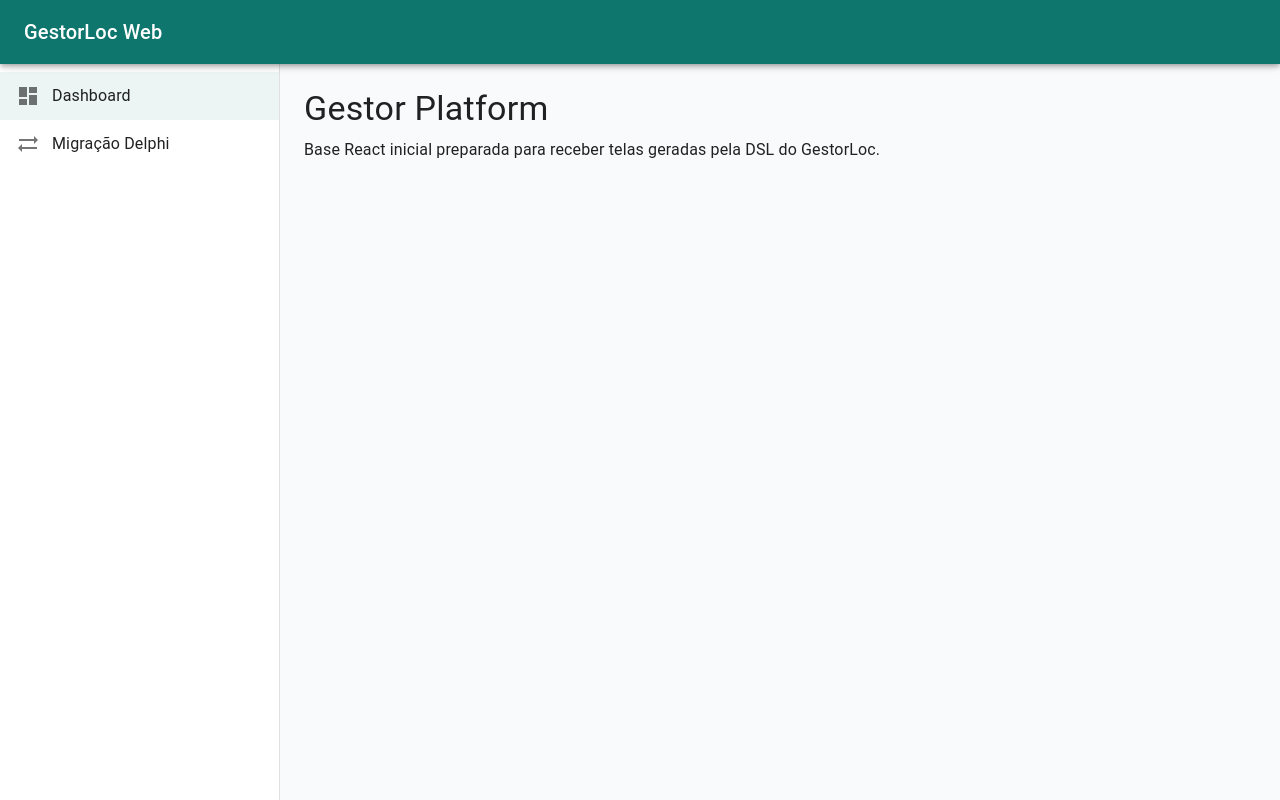
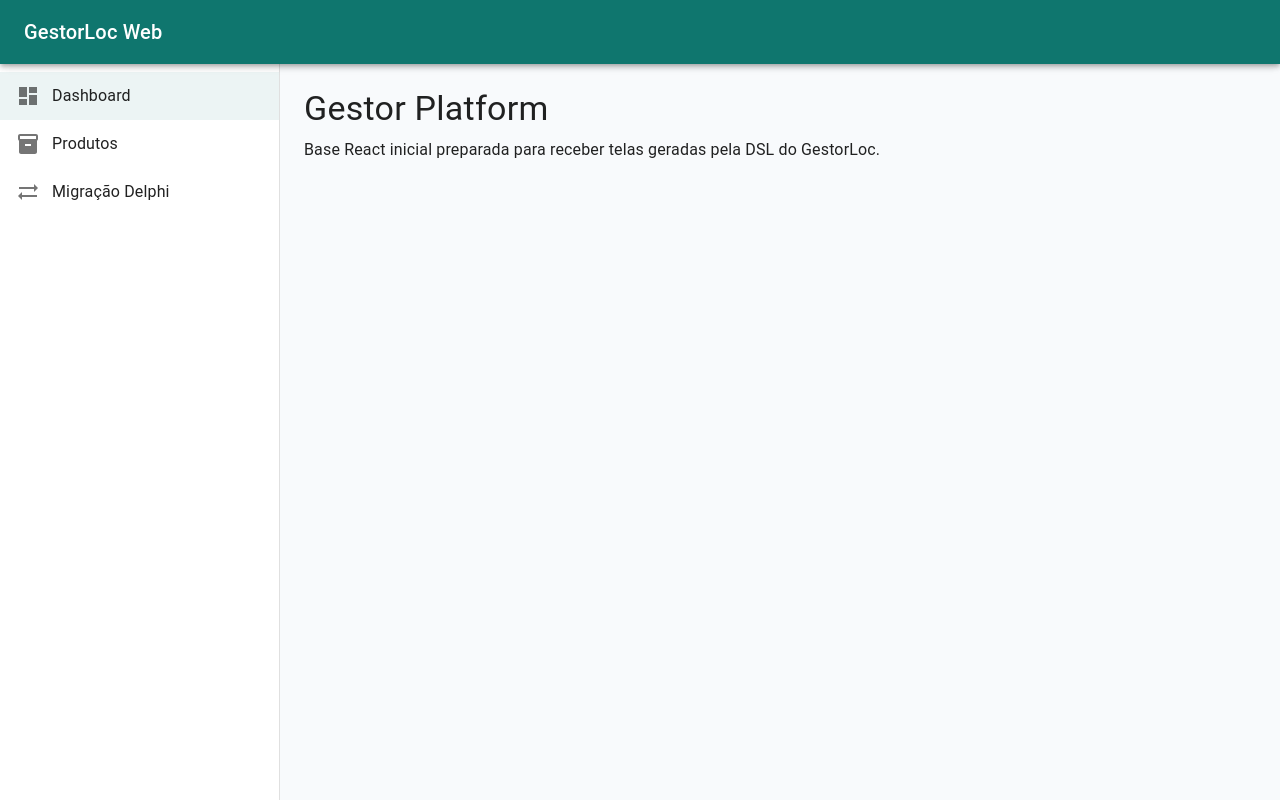
Before and after one commit to rodrigomoreira2008/gestor-platform, a React (Vite) app in the folder apps/frontend/: page / in a window 1280 px wide. Built offline with nearby package versions, Linux system fonts and the light colour scheme; no server answers.

Commit message:
feat(frontend): register Produtos page in app shell

```diff
--- a/apps/frontend/src/app/App.tsx
+++ b/apps/frontend/src/app/App.tsx
@@ -1,11 +1,18 @@
 import DashboardIcon from '@mui/icons-material/Dashboard';
+import InventoryIcon from '@mui/icons-material/Inventory';
 import MenuIcon from '@mui/icons-material/Menu';
 import SyncAltIcon from '@mui/icons-material/SyncAlt';
 import { AppBar, Box, Drawer, IconButton, List, ListItemButton, ListItemIcon, ListItemText, Toolbar, Typography } from '@mui/material';
+import { useState } from 'react';
+import { CadastroProdutosPage } from '../modules/produtos/pages/CadastroProdutosPage';
 
 const drawerWidth = 280;
 
+type AppPage = 'dashboard' | 'produtos' | 'migracao';
+
 export function App() {
+  const [page, setPage] = useState<AppPage>('dashboard');
+
   return (
     <Box sx={{ display: 'flex', minHeight: '100vh' }}>
       <AppBar position="fixed" sx={{ zIndex: (theme) => theme.zIndex.drawer + 1 }}>
@@ -30,13 +37,19 @@ export function App() {
       >
         <Toolbar />
         <List>
-          <ListItemButton selected>
+          <ListItemButton selected={page === 'dashboard'} onClick={() => setPage('dashboard')}>
             <ListItemIcon>
               <DashboardIcon />
             </ListItemIcon>
             <ListItemText primary="Dashboard" />
           </ListItemButton>
-          <ListItemButton>
+          <ListItemButton selected={page === 'produtos'} onClick={() => setPage('produtos')}>
+            <ListItemIcon>
+              <InventoryIcon />
+            </ListItemIcon>
+            <ListItemText primary="Produtos" />
+          </ListItemButton>
+          <ListItemButton selected={page === 'migracao'} onClick={() => setPage('migracao')}>
             <ListItemIcon>
               <SyncAltIcon />
             </ListItemIcon>
@@ -47,13 +60,36 @@ export function App() {
 
       <Box component="main" sx={{ flexGrow: 1, p: { xs: 2, md: 3 } }}>
         <Toolbar />
-        <Typography variant="h4" sx={{ mb: 1 }}>
-          Gestor Platform
-        </Typography>
-        <Typography color="text.secondary">
-          Base React inicial preparada para receber telas geradas pela DSL do GestorLoc.
-        </Typography>
+        {page === 'dashboard' && <DashboardPage />}
+        {page === 'produtos' && <CadastroProdutosPage />}
+        {page === 'migracao' && <MigrationPage />}
       </Box>
     </Box>
   );
 }
+
+function DashboardPage() {
+  return (
+    <>
+      <Typography variant="h4" sx={{ mb: 1 }}>
+        Gestor Platform
+      </Typography>
+      <Typography color="text.secondary">
+        Base React inicial preparada para receber telas geradas pela DSL do GestorLoc.
+      </Typography>
+    </>
+  );
+}
+
+function MigrationPage() {
+  return (
+    <>
+      <Typography variant="h4" sx={{ mb: 1 }}>
+        Migração Delphi
+      </Typography>
+      <Typography color="text.secondary">
+        Área de acompanhamento dos artefatos migrados do GestorLoc.
+      </Typography>
+    </>
+  );
+}
```
